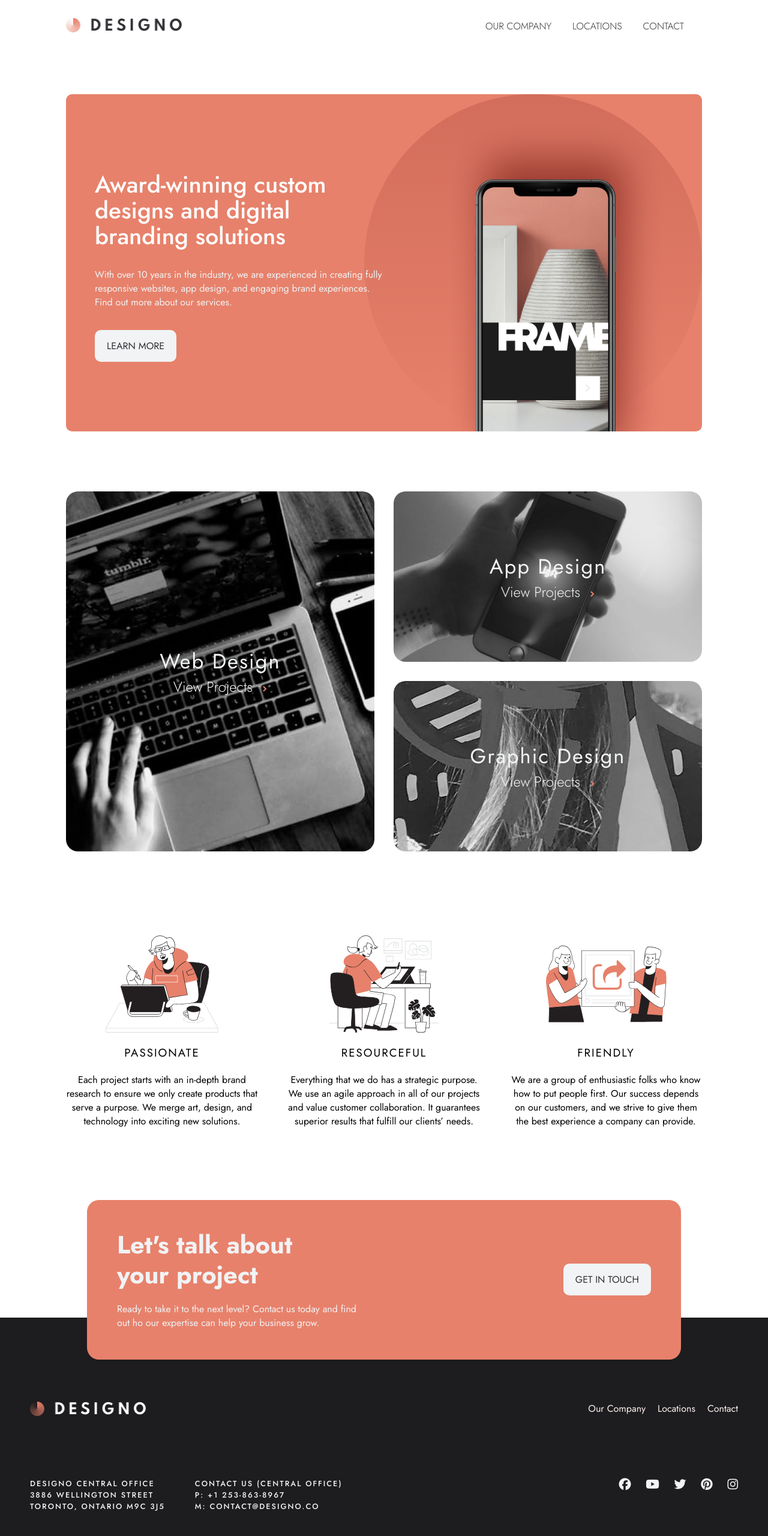
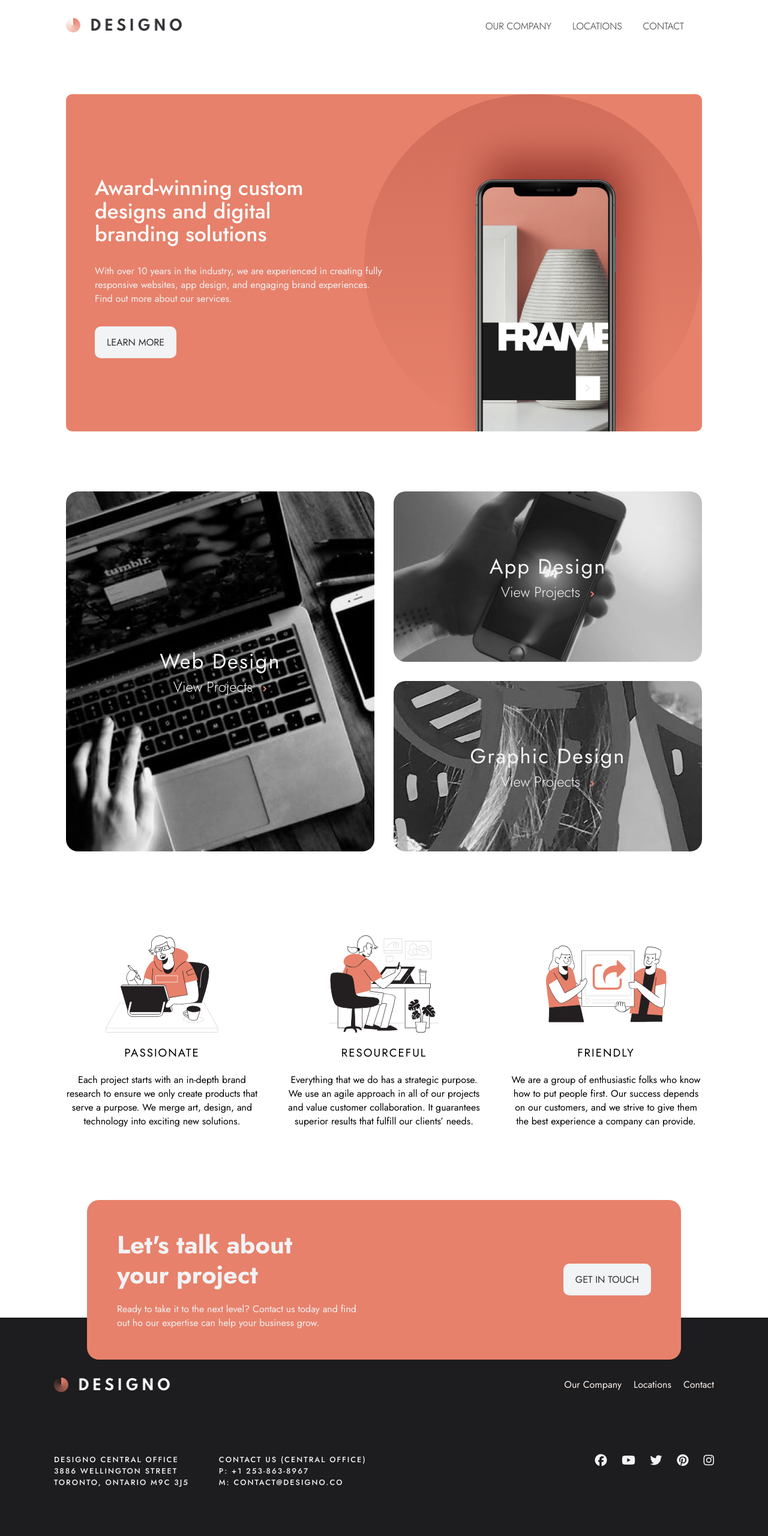
Before and after one commit to Nick331102/designo, a plain HTML site: page index.html in a window 1280 px wide. Shown: the whole page at 60% size. Drawn offline with Linux system fonts and the light colour scheme.

Commit message:
Add files via upload
overlay fixed and footer content width adjusted to max-width: 1100px;

```diff
--- a/index.html
+++ b/index.html
@@ -162,6 +162,7 @@
       </section>
     </main>
     <section class="footer">
+      <div class="footer__content--container">
       <div class="footer__top">
         <div class="footer__top--left">
           <img
@@ -199,6 +200,7 @@
           </div>
         </div>
       </div>
+    </div>
     </section>
 
     <script src="nav.js"></script>
--- a/styles.css
+++ b/styles.css
@@ -136,12 +136,10 @@ nav {
   background: var(--peach);
   border-radius: 10px;
   margin:  100px 20px;
-
   display: flex;
   justify-content: flex-start;
   align-items: center;
   position: relative;
-
   overflow: hidden;
   background-image: url("assets/home/desktop/bg-pattern-hero-home.svg");
   background-size: contain;
@@ -175,7 +173,7 @@ nav {
 }
 
 .hero__headline {
-  font-size: calc(1.4rem + 1.3vw);
+  font-size: calc(1.4rem + 1vw);
   color: var(--white);
   margin-bottom: 30px;
   line-height: 1.1;
@@ -366,7 +364,12 @@ nav {
 .footer {
   margin: 80px auto 0 auto;
   background: var(--black);
-  padding: 140px 50px 50px 50px;
+  padding: 100px 50px 50px 50px;
+}
+
+.footer__content--container {
+  max-width: 1100px;
+ margin: 0 auto;
 }
 
 .footer__top--right p,
@@ -965,13 +968,13 @@ textarea {
     left: 0;
     width: 100vw;
     height: 100vh;
-    opacity: 0;
+    display:none;
 
 
   }
 
   .clicked__overlay.cover {
-  opacity: 1;
+  display:block;
   transition: 0.3s ease-in-out;
   z-index: 30;
 }
@@ -1145,7 +1148,7 @@ textarea {
 
 /* Responsive Footer */
 
-@media (max-width: 822px) {
+@media (max-width: 860px) {
 
   .footer {
     padding: 140px 0px 100px 0px;
@@ -1362,7 +1365,7 @@ textarea {
 
 }
 
-/* Responsive conatct form */
+/* Responsive contact form */
 
 @media(max-width: 834px) {
   .contact__form--container {
```
Also changed, not shown: about.html (+2 -0 lines), app.html (+2 -0 lines), contact.html (+3 -1 lines), graphic.html (+2 -0 lines), locations.html (+2 -0 lines), web.html (+2 -0 lines).
